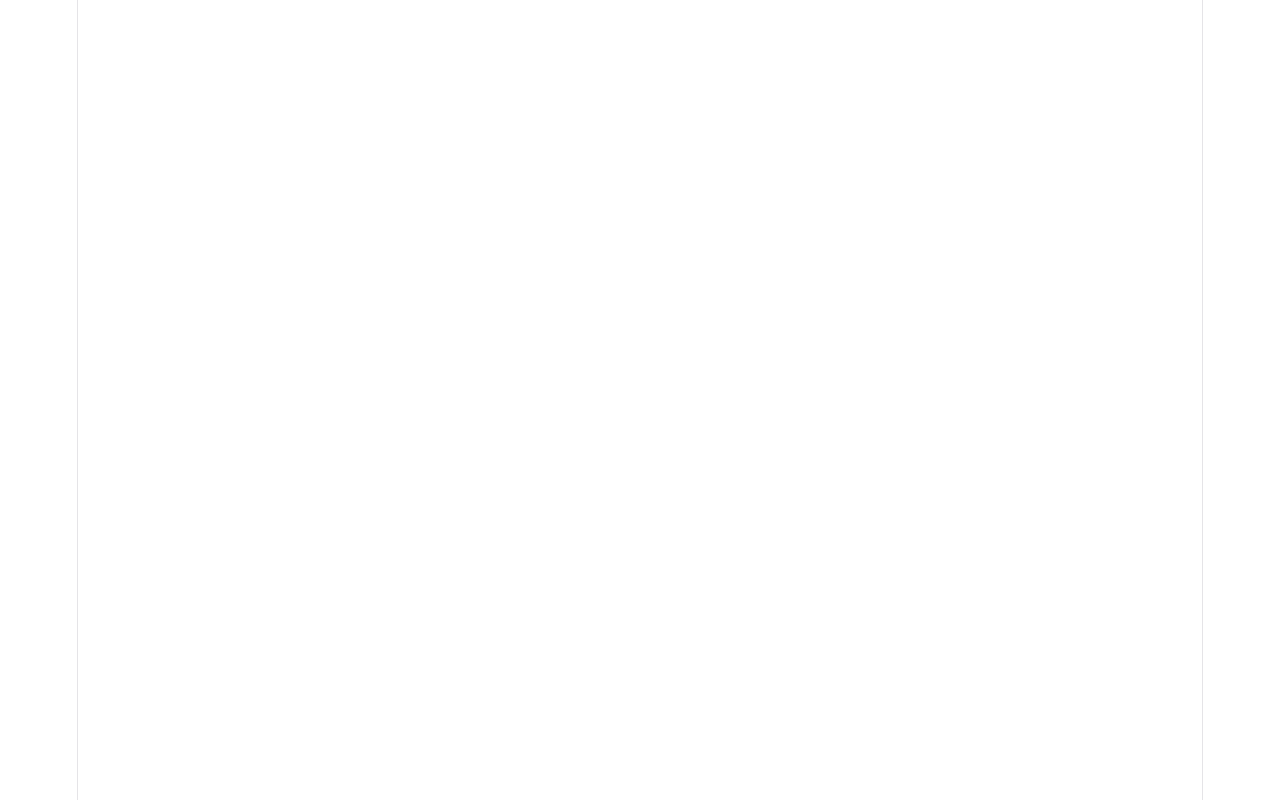
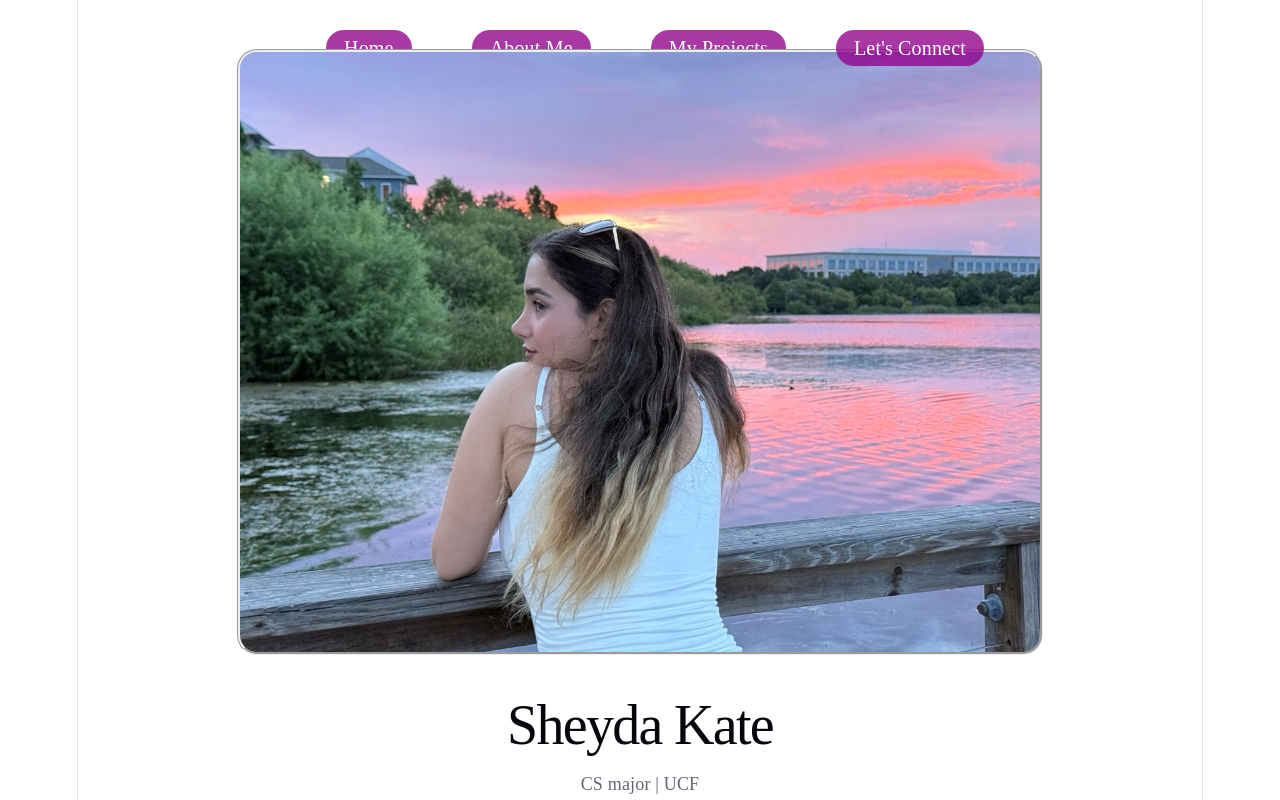
Before and after one commit to sheydakate-source/portfolio, a React (Vite) app: page / in a window 1280 px wide. Built offline with nearby package versions, Linux system fonts and the light colour scheme.

Commit message:
Fix page refresh on GitHub Pages

```diff
--- a/src/main.jsx
+++ b/src/main.jsx
@@ -2,8 +2,7 @@
 import { createRoot } from 'react-dom/client' //R DOM function - creates a root for rendering components in browser
 import './index.css' //Loads global CSS styles
 import App from './App.jsx' //my main Rcomponent, defined in App.jsx
-import { BrowserRouter } from 'react-router-dom'
-
+import { HashRouter } from 'react-router-dom'
 /*
   document -> webpage loaded in browser
   getElementById('root') -> searches the HTML doc for an element whose id is root
@@ -11,8 +10,8 @@
 createRoot(document.getElementById('root')).render(
  //tells react what to display
   <StrictMode>
-    <BrowserRouter  basename="/portfolio">
-        <App />
-    </BrowserRouter>
+    <HashRouter>
+      <App />
+    </HashRouter>
   </StrictMode>,
 )
```
